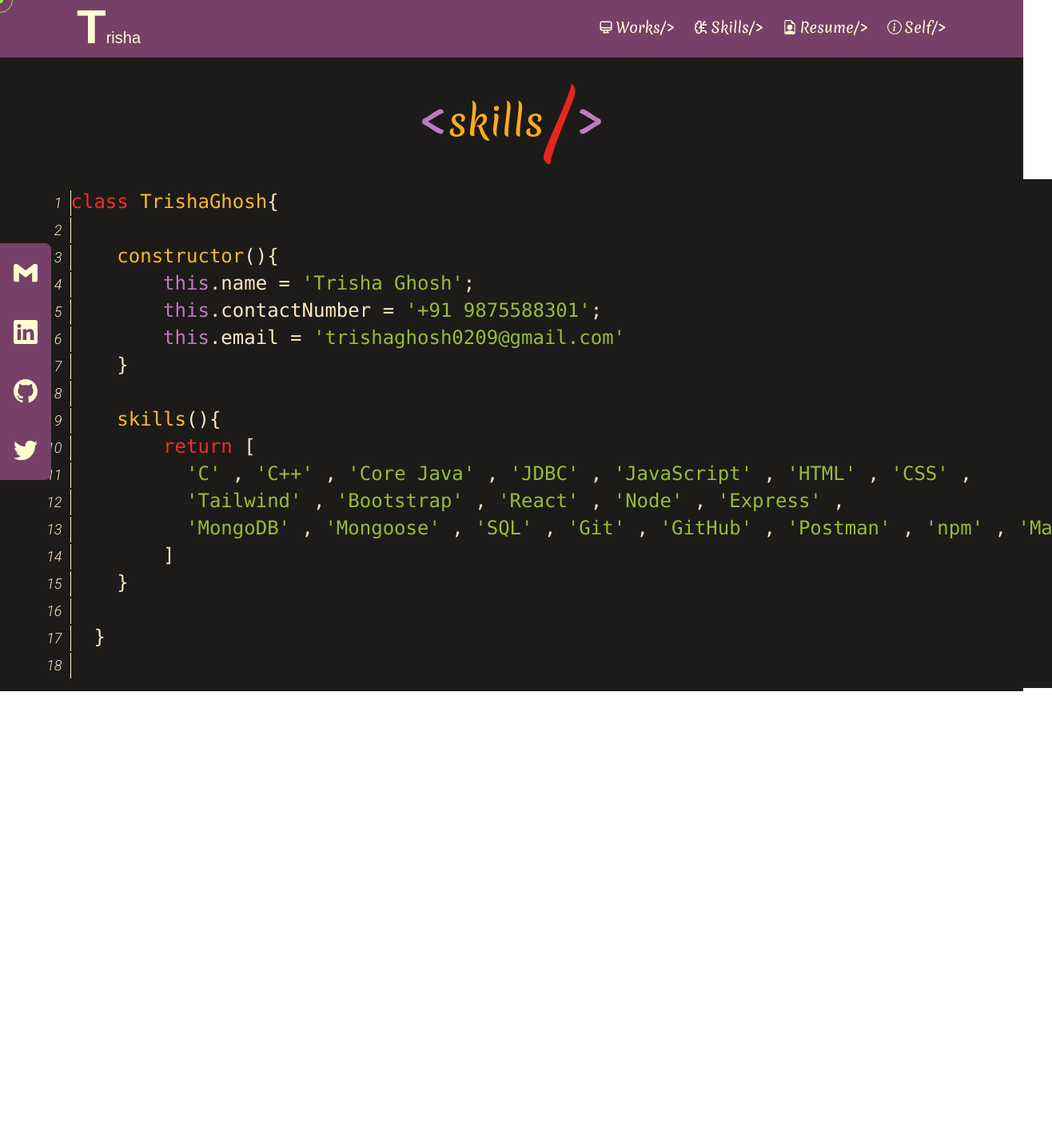
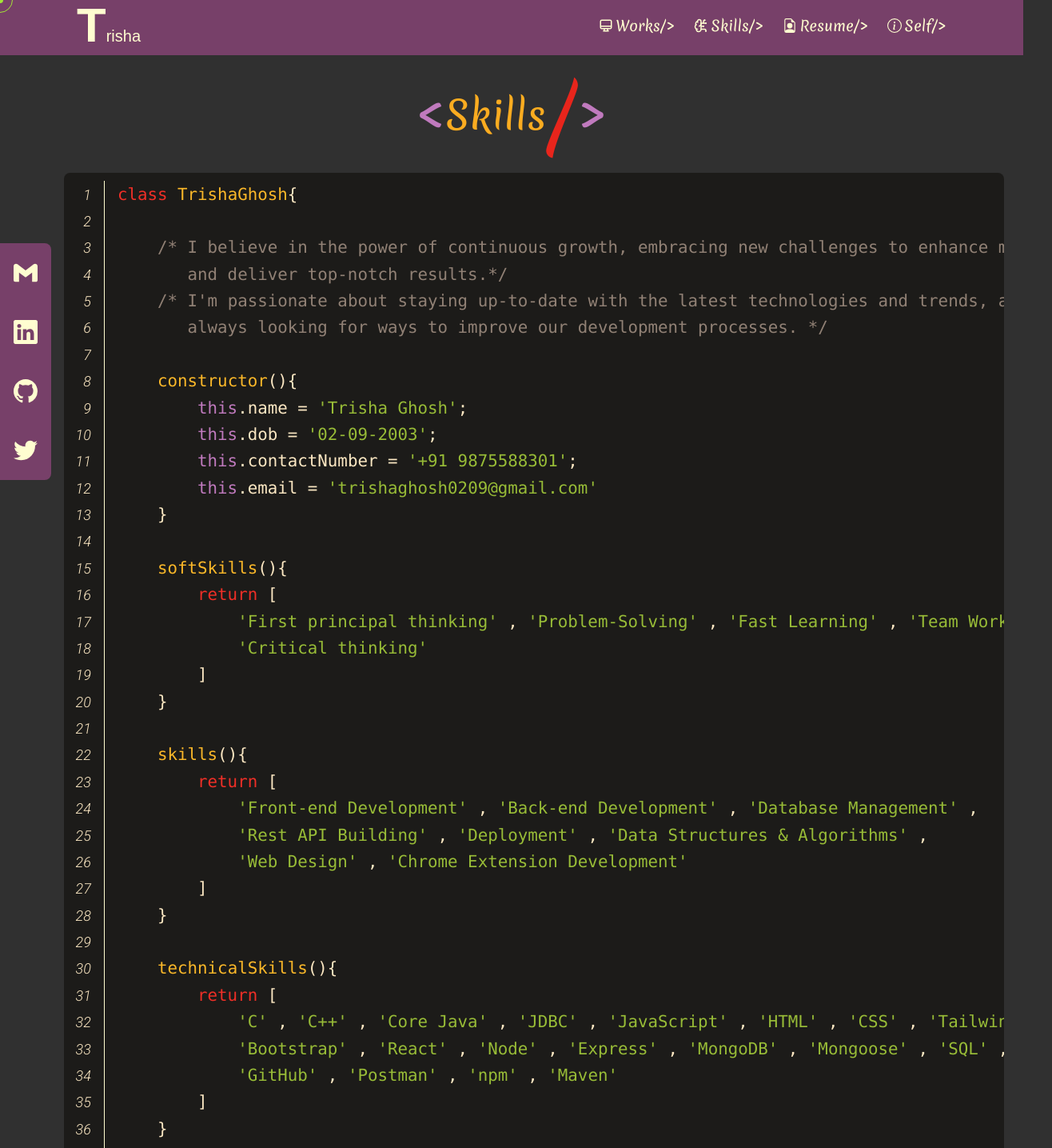
Before and after one commit to ghosh-trisha/Portfolio, a React (Vite) app: page /skills in a window 1280 px wide. Shown: the top 1435 px of the page at 80% size, 1316 px wide, since content can reach past the window. Before the commit the page ends 864 px from the top, so only its background shows below. Built offline with nearby package versions, Linux system fonts and the light colour scheme; a web font is replaced by a local one.

Commit message:
commited

```diff
--- a/package.json
+++ b/package.json
@@ -21,6 +21,7 @@
     "react-spinners": "^0.14.1",
     "react-syntax-highlighter": "^15.5.0",
     "react-tilt": "^1.0.2",
+    "styled-component": "^2.8.0",
     "styled-components": "^6.1.11",
     "typed.js": "^2.1.0"
   },
--- a/src/App.jsx
+++ b/src/App.jsx
@@ -11,6 +11,7 @@ import CursorFollow from './components/CursorFollow.jsx'
 import { BrowserRouter as Router, Routes, Route, Link } from 'react-router-dom'
 import Loader from './components/Loader.jsx'
 // import TypedComponent from './components/Typed.jsx'
+// import Rough from './pages/Rough.jsx'
 
 // <a herf="/self"> <a/>  =  <link to="/self" > <link/>
 
@@ -45,6 +46,7 @@ function App() {
           <Route path='/resume' element={<Resume />}></Route>
           <Route path='/self' element={<Self />}></Route>
           <Route path='/*' element={<NotFound />}></Route>
+          {/* <Route path='/biman' element={<Rough />}></Route> */}
 
         </Routes>
       </Router>
--- a/src/components/Loader.jsx
+++ b/src/components/Loader.jsx
@@ -23,7 +23,7 @@ export default function Loader() {
       };
     }, []);
   return (
-    <div className='w-screen h-screen fixed flex flex-row justify-center items-center '>
+    <div className='w-screen h-screen fixed flex flex-row justify-center items-center z-[90] bg-slate-100'>
       <RingLoader
       // color="#64748b"
       // color="#774069"
--- a/src/components/Nav.jsx
+++ b/src/components/Nav.jsx
@@ -16,7 +16,7 @@ function Nav() {
   const [menu, setMenu] = useState(true);
   const menuRef = useRef();
   return (
-    <header className=" md:px-24 md:flex md:items-center md:justify-between p-4 pb-0  md:pb-4 bg-[#774069] border-[#774069] border-b-4 fixed w-screen top-0 h-[4.5rem] ">
+    <header className=" md:px-24 md:flex md:items-center md:justify-between p-4 pb-0  md:pb-4 bg-[#774069] border-[#774069] border-b-4 fixed w-screen top-0 h-[4.3rem] z-50 ">
       <div className="flex items-center justify-between mb-4 md:mb-0">
         <h1 className="leading-none text-2xl text-grey-darkest">
           <Link className="no-underline text-grey-darkest hover:text-black text-[#FFFDD0]" to="/">
--- a/src/components/Social.jsx
+++ b/src/components/Social.jsx
@@ -16,7 +16,7 @@ import { Link } from "react-router-dom";
 
 function Social() {
   return (
-    <div className="fixed md:left-0 md:top-[38%] bottom-0 md:w-16  md:h-[37%] rounded-r-lg text-[#FFFDD0] flex md:flex-col max-md:flex-row max-md:px-20 max-md:py-1 max-md:w-full items-center md:justify-around max-md:justify-around max-md:border-t-4 border-[#774069] bg-[#774069] text-xl">
+    <div className="z-50 fixed md:left-0 md:top-[38%] bottom-0 md:w-16  md:h-[37%] rounded-r-lg text-[#FFFDD0] flex md:flex-col max-md:flex-row max-md:px-20 max-md:py-1 max-md:w-full items-center md:justify-around max-md:justify-around max-md:border-t-4 border-[#774069] bg-[#774069] text-xl">
       {/* <Link to={""}>
         <MdWifiCalling3 className="scale-150 my-3 " />
       </Link> */}
--- a/src/index.css
+++ b/src/index.css
@@ -22,3 +22,7 @@
     -ms-overflow-style: none; /* IE and Edge */
     scrollbar-width: none; /* Firefox */
   }
+
+  body{
+    background-color: #303030;
+  }
--- a/src/pages/Skills.jsx
+++ b/src/pages/Skills.jsx
@@ -1,40 +1,47 @@
-
-import React, {useState} from 'react'
+import React, {useState}  from 'react'
 import Nav from '../components/Nav'
 import Social from '../components/Social'
 
 import SyntaxHighlighter from 'react-syntax-highlighter';
 import { srcery} from 'react-syntax-highlighter/dist/esm/styles/hljs'
-import { xt256 as hi} from 'react-syntax-highlighter/dist/esm/styles/hljs'
-
-import Prism from "react-syntax-highlighter";
-import { zTouch as test } from "react-syntax-highlighter/dist/esm/styles/prism";
-
-// a11yDark
-// atelierDuneDark
-// atelierSeasideDark
-// atomOneDarkReasonable
-// gruvboxDark
-// srcery
-// tomorrowNight
-// xt256
-// monokaiSublime
 
 
 function Skills() {
+
   const codeString = `class TrishaGhosh{
+
+    /* I believe in the power of continuous growth, embracing new challenges to enhance my skills
+       and deliver top-notch results.*/
+    /* I'm passionate about staying up-to-date with the latest technologies and trends, and I'm
+       always looking for ways to improve our development processes. */
 
     constructor(){
         this.name = 'Trisha Ghosh';
+        this.dob = '02-09-2003';
         this.contactNumber = '+91 9875588301';
         this.email = 'trishaghosh0209@gmail.com'
     }
 
+    softSkills(){
+        return [
+            'First principal thinking' , 'Problem-Solving' , 'Fast Learning' , 'Team Work' ,
+            'Critical thinking'
+        ]
+    }
+
     skills(){
         return [
-          'C' , 'C++' , 'Core Java' , 'JDBC' , 'JavaScript' , 'HTML' , 'CSS' ,
-          'Tailwind' , 'Bootstrap' , 'React' , 'Node' , 'Express' ,
-          'MongoDB' , 'Mongoose' , 'SQL' , 'Git' , 'GitHub' , 'Postman' , 'npm' , 'Maven'
+            'Front-end Development' , 'Back-end Development' , 'Database Management' ,
+            'Rest API Building' , 'Deployment' , 'Data Structures & Algorithms' ,
+            'Web Design' , 'Chrome Extension Development'
+        ]
+    }
+
+    technicalSkills(){
+        return [
+            'C' , 'C++' , 'Core Java' , 'JDBC' , 'JavaScript' , 'HTML' , 'CSS' , 'Tailwind' ,
+            'Bootstrap' , 'React' , 'Node' , 'Express' , 'MongoDB' , 'Mongoose' , 'SQL' , 'Git' ,
+            'GitHub' , 'Postman' , 'npm' , 'Maven'
         ]
     }
 
@@ -50,47 +57,66 @@ const handleLineLeave = () => {
   setHoveredLine(null);
 };
 
-
   return (
     <>
-      <div className='min-h-screen w-screen bg-[#1C1B19]'>
+      <div className='min-h-screen w-screen bg-[#303030] pb-10'>
 
 
       <Nav />
       <Social />
-        <h1 className='flex justify-center items-center mt-16 pt-10 font-me text-5xl text-[#FBAC20]'>
+      <h1 className='w-screen flex justify-center items-center mt-14 pt-10 font-me text-5xl text-[#FBAC20]'>
         <h1 className='text-6xl text-[#C07ABE]'>{"< "}</h1>
-          skills
+        Skills
         <h1 className='text-8xl text-[#E8251C]'>/</h1>
         <h1 className='text-6xl text-[#C07ABE]'>{" >"}</h1>
       </h1>
 
-        <div className='w-screen flex justify-center items-center bg-transparent mt-6 ml-9'>
-
-
+      {/* <div className='w-screen flex justify-center items-center bg-transparent mt-6 ml-10 mr-10'>
+      <SyntaxHighlighter language="javascript" style={srcery} className='text-xl'>{codeString}</SyntaxHighlighter>
+      </div> */}
+      <div className=' mt-6 md:ml-20 mx-6  rounded-lg backdrop-blur-sm bg-[#1C1B19]' >
       <SyntaxHighlighter
       language="javascript"
       style={srcery}
-          className=' text-2xl'
+      className=' text-[1.3rem]'
       useInlineStyles={true}
       showLineNumbers={true}
       showInlineLineNumbers={true}
       lineNumberContainerStyle={{padding:"10px"}}
 
+      customStyle={{
+        backgroundColor: "rgba(0,0,0,0)",
+        textShadow: '2px 2px 4px rgba(255, 255, 255, 0)',
+       }}
+
       // lineNumberStyle={{fontFamily: "Roboto", fontSize: "18px", fontStyle: "italic", fontWeight: "300",  borderRight: "1px #FFFDD0", borderRightStyle: "solid"}}
+       lineProps={(linenum)=>{
+        // console.log(linenum)
+        let style={}
+        style.backgroundColor="red";
+        return{style}
+       }}
+      lineNumberStyle={(lineNumber) => ({
 
-          lineNumberStyle={(lineNumber) => ({
         fontFamily: "Roboto",
         fontSize: "18px",
         fontStyle: "italic",
         fontWeight: "300",
-            paddingRight: "10px",
+        paddingTop:".2rem",
+        paddingBottom:".2rem",
+        // margin:0,
+
         borderRight: "1px #FFFDD0",
         borderRightStyle: "solid",
         backgroundColor: hoveredLine === lineNumber ? "#b31520" : "transparent",
         transition: "background-color 0.3s ease",
+        // borderRight: "3px solid #6a6b6dca",
+        marginRight: "1rem",
+        paddingRight: "1rem",
       })}
-          onMouseEnter={(event) => handleLineHover(parseInt(event.target.dataset.linenum))}
+      onMouseEnter={(event) => {
+        handleLineHover(parseInt(event.target.dataset.linenum))
+      }}
       // onMouseEnter={() => handleLineHover}
       onMouseLeave={handleLineLeave}
 
@@ -104,6 +130,7 @@ const handleLineLeave = () => {
 
       </div>
 
+
       </div>
     </>
   )
--- a/src/text.jsx
+++ b/src/text.jsx
@@ -1,6 +1,44 @@
 
 
+// skills
 class TrishaGhosh{
+
+    // I believe in the power of continuous growth, embracing new challenges to enhance my skills and deliver top-notch results.
+    // I'm passionate about staying up-to-date with the latest technologies and trends, and I'm always looking for ways to improve our development processes.
+
+    constructor(){
+        this.name = 'Trisha Ghosh';
+        this.dob = '02-09-2003';
+        this.contactNumber = '+91 9875588301';
+        this.email = 'trishaghosh0209@gmail.com'
+    }
+
+    softSkills(){
+        return [
+            'First principal thinking' , 'Problem-Solving' , 'Fast Learning' , 'Team Work' , 'Critical thinking'
+        ]
+    }
+
+    skills(){
+        return [
+            'Front-end Development' , 'Back-end Development' , 'Database Management' , 'Rest API Building' , 'Deployment' , 'Data Structures & Algorithms' , 'Web Design' , 'Chrome Extension Development'
+        ]
+    }
+
+    technicalSkills(){
+        return [
+            'C' , 'C++' , 'Core Java' , 'JDBC' , 'JavaScript' , 'HTML' , 'CSS' , 'Tailwind' , 'Bootstrap' , 'React' , 'Node' , 'Express' , 'MongoDB' , 'Mongoose' , 'SQL' , 'Git' , 'GitHub' , 'Postman' , 'npm' , 'Maven'
+        ]
+    }
+
+}
+
+
+// self
+class TrishaGhosh{
+
+    // My variety of skills is continuously expanding
+    // Unity is strength, and together, we can achieve greatness – let's work together to achieve amazing things!
 
     constructor(){
         this.name = 'Trisha Ghosh';
@@ -17,21 +55,61 @@ class TrishaGhosh{
         ]
     }
 
-    skills(){
-        return [
-            'C' , 'C++' , 'Core Java' , 'JDBC' , 'JavaScript' , 'HTML' , 'CSS' , 'Tailwind' , 'Bootstrap' , 'React' , 'Node' , 'Express' , 'MongoDB' , 'Mongoose' , 'SQL' , 'Git' , 'GitHub' , 'Postman' , 'npm' , 'Maven'
-        ]
-    }
-
     achievements(){
         return [
             'Selected for College level E-commerce Business Project' , 'Solved 300+ coding problems in different coding platforms'
         ]
     }
 
+    languagesKnown(){
+        return [
+            'English' , 'Hindi' , 'Bengali'
+        ]
+    }
+
 }
 
+
+// skills
 class BimanDas{
+
+    // My dedication to mastering diverse programming languages drives my ability to create dynamic and robust applications.
+    // Driven by curiosity, I push myself to master new technologies and methodologies, always aiming to exceed expectations.
+
+    constructor(){
+        this.name = 'Biman Das';
+        this.dob = '16-05-2003';
+        this.contactNumber = '+91 7076316977';
+        this.email = 'daskumarbiman2020@gmail.com'
+    }
+
+    softSkills(){
+        return [
+            'Fast learning' , 'Problem-Solving' , 'Fast Learning' , 'Team Work' , 'Logical thinking'
+        ]
+    }
+
+    skills(){
+        return [
+            'Front-end Development' , 'Back-end Development' , 'Database Management' , 'Deployment' , 'Data Structures & Algorithms' , 'Web Design' , 'Chrome Extension Development' , 'App Development'
+        ]
+    }
+
+    technicalSkills(){
+        return [
+            'C' , 'C++' , 'Core Java' , 'HTML' , 'CSS' , 'JavaScript' , 'Tailwind CSS' , 'Adv JavaScript' , 'Bootstrap' , 'React.js' , 'Node.js' , 'Express.js' , 'Next.js' , 'SQL' , 'MongoDb' , 'Mongoose' , 'DSA' , 'JDBC' , 'Shell Script' , 'Git' , 'GitHub' , 'GitLab' , 'Postman' , 'Firebase' , 'Cloudinary' , 'Developing rest APIs' , 'OAuth 2.0' , 'JWT' , 'GraphQL' , 'Docker' , 'GitHub Actions' , 'Digital Ocean Functions' , 'Servlet' , 'Jsp' , 'Spring' , 'Spring Boot' , 'Flutter'
+        ]
+    }
+
+}
+
+
+// self
+class BimanDas{
+
+    // I am constantly innovating and integrating new technologies to deliver top-notch solutions.
+    // I thrive on adapting to new challenges, using them as stepping stones to expand my expertise and achieve success.
+    // I value teamwork and collaboration, and I'm eager to support my colleagues in achieving our goals & celebrating our collective success.
 
     constructor(){
         this.name = 'Biman Das';
@@ -48,15 +126,15 @@ class BimanDas{
         ]
     }
 
-    skills(){
+    achievements(){
         return [
-            'C' , 'C++' , 'Core Java' , 'HTML' , 'CSS' , 'JavaScript' , 'Tailwind CSS' , 'Adv JavaScript' , 'Bootstrap' , 'React.js' , 'Node.js' , 'Express.js' , 'Next.js' , 'SQL' , 'MongoDb' , 'Mongoose' , 'DSA' , 'JDBC' , 'Shell Script' , 'Git' , 'GitHub' , 'GitLab' , 'Postman' , 'Firebase' , 'Cloudinary' , 'Developing rest APIs' , 'OAuth 2.0' , 'JWT' , 'GraphQL' , 'Docker' , 'GitHub Actions' , 'Digital Ocean Functions' , 'Servlet' , 'Jsp' , 'Spring' , 'Spring Boot' , 'Flutter'
+            'Selected for College level E-commerce Business Project' , 'Solved 500+ coding problems in different coding platforms' , 'Best UI Award in Hackathon'
         ]
     }
 
-    achievements(){
+    languagesKnown(){
         return [
-            'Selected for College level E-commerce Business Project' , 'Solved 500+ coding problems in different coding platforms' , 'Best UI Award in Hackathon'
+            'English' , 'Hindi' , 'Bengali'
         ]
     }
 
```
Also changed, not shown: src/components/CursorFollow.jsx (+4 -4 lines), src/pages/Self.jsx (+48 -18 lines), src/pages/Works.jsx (+14 -0 lines), src/pages/Rough.jsx (added), 1 other file (tests, documents, lock files or other folders). Lines whose indentation alone changed are shown as unchanged.
